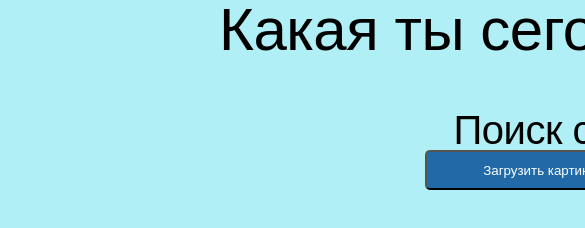
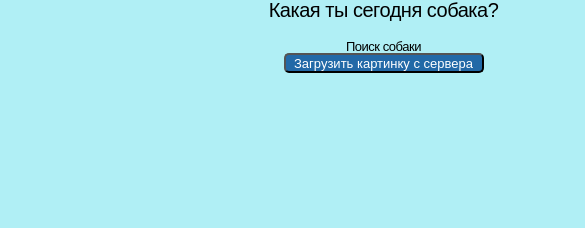
Before and after one commit to EG0R0V0/dog_api, a plain HTML site: page index.html in a window 390 px wide. Shown: the top 228 px of the page, 585 px wide, since content can reach past the window. Drawn offline with Linux system fonts and the light colour scheme.

Commit message:
Add files via upload

```diff
--- a/main.css
+++ b/main.css
@@ -1,7 +1,6 @@
 @import url(phone.css);
 
 body{
-    box-sizing: border-box;
     font-family: sans-serif;
     font-weight: 400;
     width: 100%;
@@ -45,3 +44,32 @@ img{
     height: 500px;
     width: 600px;
 }
+@media (max-width:767px){
+    .container{
+        width: 767px;
+        padding: 0 13px;
+    }
+    img{
+        height: 250px;
+        width: 300px;
+    }
+    h1{
+        font-size: 20px;
+        margin-bottom: 20px;
+    }
+
+    h2{
+        font-size: 13px;
+        margin-bottom: 10;
+    }
+
+    button{
+        width: 200px;
+        height: 20px;
+        margin-bottom: 20px;
+        border-radius: 5px;
+        color: white;
+        font-size: 13px;
+        background-color: rgb(34, 105, 167);
+    }
+}
```
